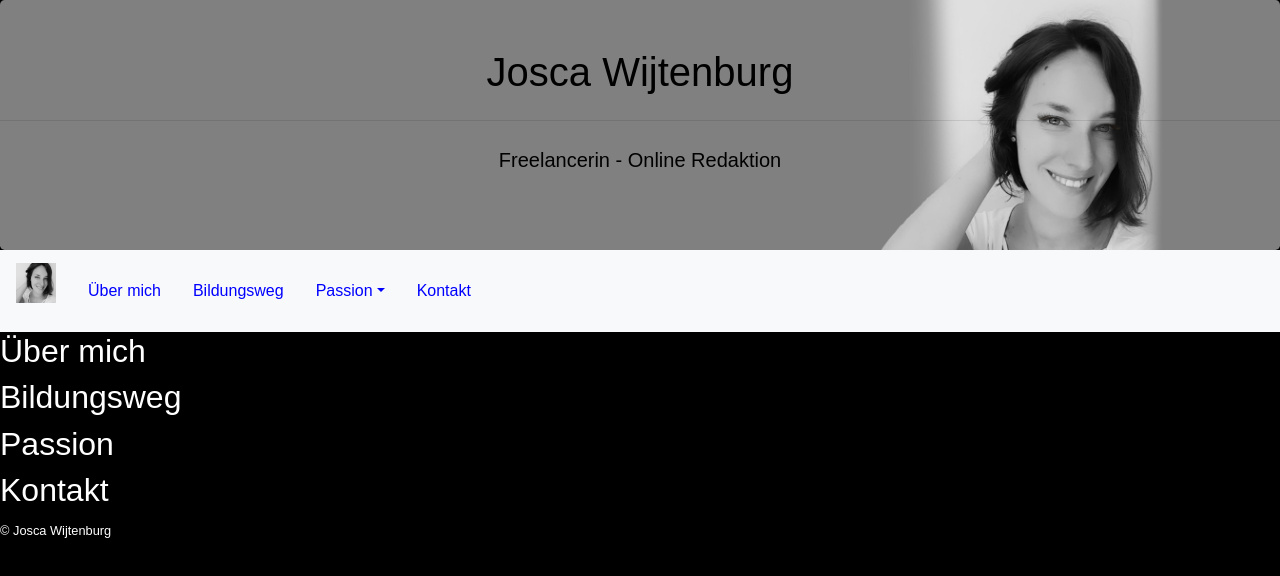
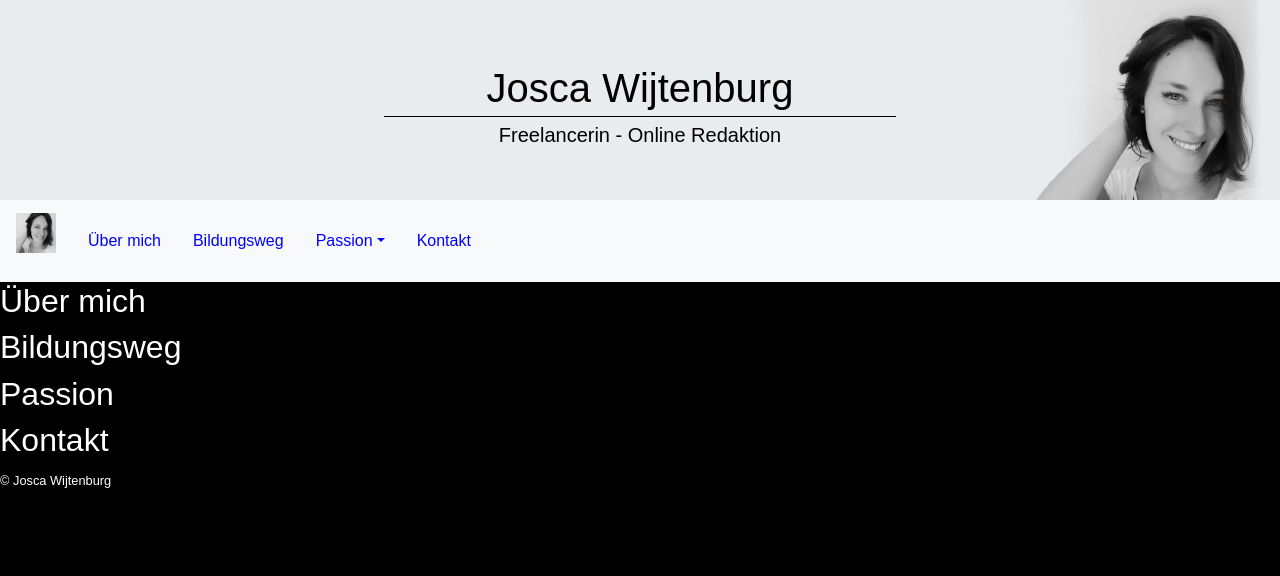
Before and after one commit to JoscaWij/portfolio, a plain HTML site: page index.html in a window 1280 px wide. Drawn offline with nearby package versions, Linux system fonts and the light colour scheme.

Commit message:
Add jumbotron changes

```diff
--- a/index.html
+++ b/index.html
@@ -14,19 +14,17 @@
     <title>Portfolio Josca W.</title>
   </head>
   <body>
-    <main>
+    <header>
       <!--Image header / Jumbotron-->
       <section>
         <div class="jumbotron">
           <div id="jumbotron-text">
             <h1>Josca Wijtenburg</h1>
-            <hr class="my-4" />
             <p class="lead">Freelancerin - Online Redaktion</p>
           </div>
         </div>
       </section>
       <!--Navigation inkl. Dropdown-->
-      <section>
       <nav class="navbar navbar-expand-lg bg-light">
         <p class="navbar-brand">
           <img src="assets/me.jfif" alt="my brand" width="40px" />
@@ -59,7 +57,8 @@
           </li>
         </ul>
       </nav>
-      </section>
+    </header>
+    <main>
       <!--Über mich-->
       <section id="über-mich">
         <h2>Über mich</h2>
--- a/scss/custom.scss
+++ b/scss/custom.scss
@@ -5,20 +5,34 @@ $primary: blue;
 $font-family-base: Arial;
 
 $jumbotron-color: black;
-$jumbotron-bg: grey;
+$jumbotron-bg: #e9ecef;
 $jumbotron-padding: 0px;
+$border-radius-lg: 0;
 .jumbotron {
   background-image: url("../assets/jumbotron-bg-pic.png");
   background-repeat: no-repeat;
   background-size: contain;
-  background-position-x: 90%;
-  height: 250px;
+  background-position-x: 99.8%;
+  height: 200px;
   text-align: center;
   margin: 0 auto;
 }
 
 #jumbotron-text {
-  padding-top: 3rem;
+  padding: 4rem 0;
+}
+
+h1 {
+  position: relative;
+}
+
+h1:after {
+  position: absolute;
+  content: "";
+  width: 40%;
+  bottom: -5px;
+  border-bottom: 1px solid black;
+  left: 30%;
 }
 
 // Include all Bootstrap
```
Also changed, not shown: assets/brand-text.png (added), assets/brand.png (added), css/custom.css, 1 other file. Lines whose indentation alone changed are shown as unchanged.
